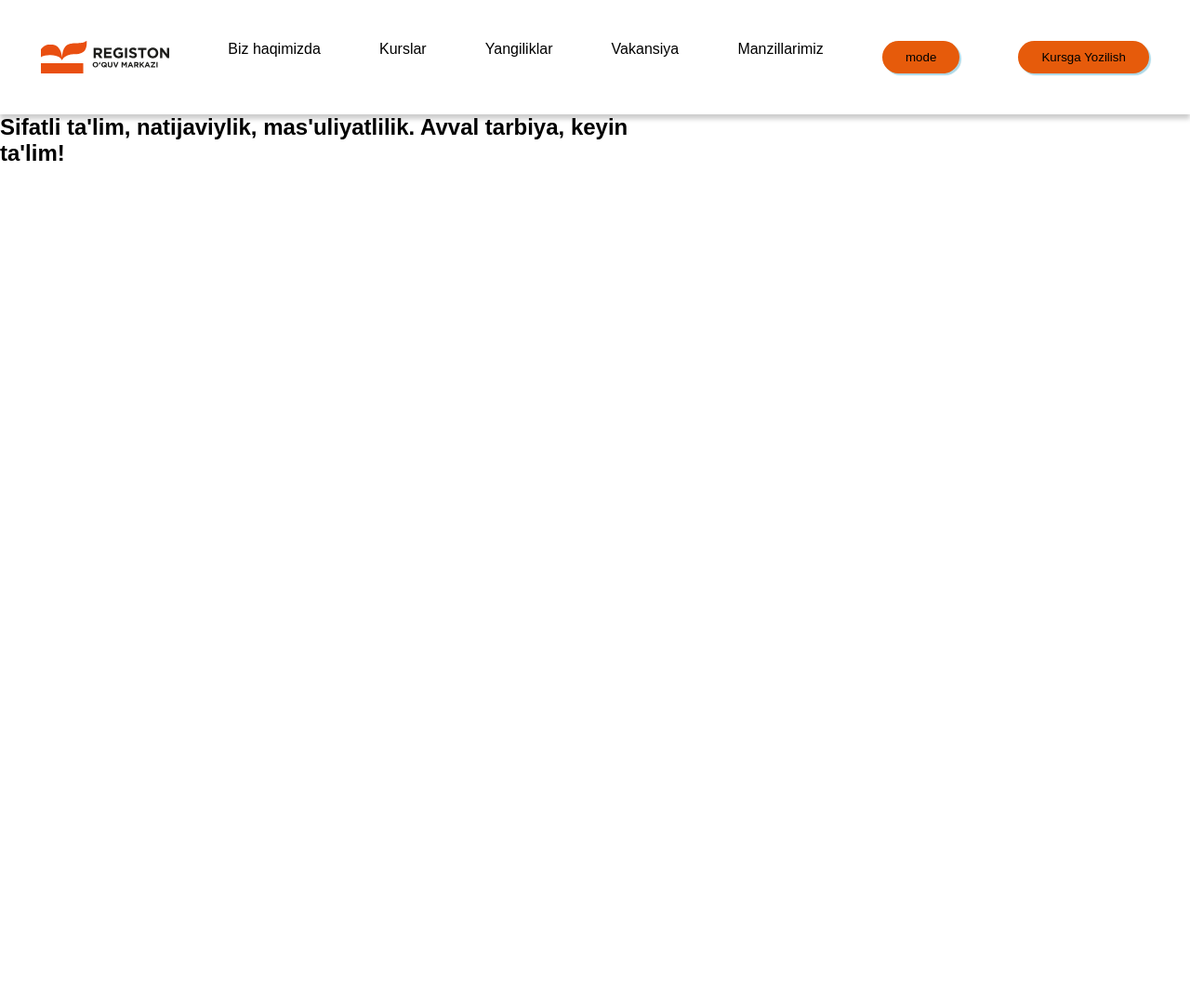
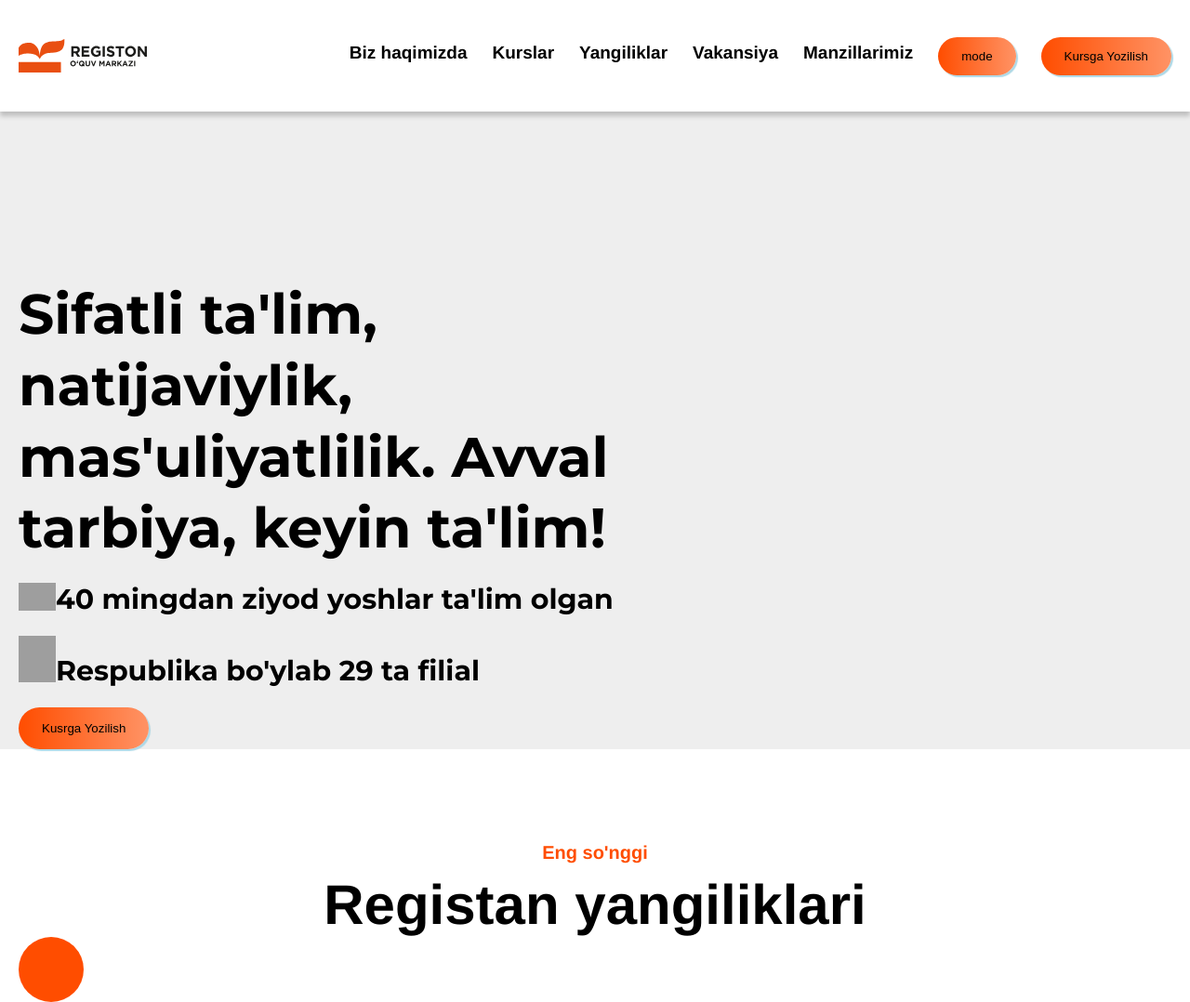
Before and after one commit to Tokhirjonn/Registan, a plain HTML site: page index.html in a window 1280 px wide. Shown: the whole page at 93% size. Before the commit the page ends 800 px from the top, so only its background shows below. Drawn offline with nearby package versions, Linux system fonts and the light colour scheme; grey boxes are pictures that could not be loaded.

Commit message:
Registon

```diff
--- a/fun.js
+++ b/fun.js
@@ -5,4 +5,4 @@ const btn = document.getElementById('themeToggle').addEventListener('click', fun
     } else {
         document.body.className = 'light-theme';
     }
-});
+})
--- a/index.html
+++ b/index.html
@@ -5,6 +5,8 @@
     <meta name="viewport" content="width=device-width, initial-scale=1.0">
     <title>Document</title>
     <link rel="stylesheet" href="./style.css">
+    <!-- swipper -->
+    <link rel="stylesheet" href="https://cdn.jsdelivr.net/npm/swiper@11/swiper-bundle.min.css" />
 </head>
 <body>
 
@@ -12,48 +14,85 @@
     <header id="head">
      <div class="container">
         <nav class="hero-head">
-            <ul class="hero-ul">
             <img class="hero-img" src=" New-logo.svg" alt="reg.logo">
-                <li>
-                    Biz haqimizda
+            <div class="nav">
+                <ul class="nav-list">
+                    <li class="list-item">
+                        <a href="#">Biz haqimizda</a>
                     </li>
 
-                <li>
-                    Kurslar
+                    <li class="list-item">
+                        <a href="#">Kurslar</a>
                     </li>
 
-                <li>
-                    Yangiliklar
+                    <li class="list-item">
+                        <a href="#">Yangiliklar</a>
                     </li>
 
-                <li>
-                    Vakansiya
+                    <li class="list-item">
+                        <a href="#">Vakansiya</a>
                     </li>
 
-                <li>
-                    Manzillarimiz
+                    <li class="list-item">
+                        <a href="#">Manzillarimiz</a>
                     </li>
                     <button id="themeToggle">mode</button>
                     <button class="hero-btn">Kursga Yozilish</button>
                 </ul>
+                </div>
         </nav>
-    </div>
     </header>
 
     <!-- secrion -->
     <main>
             <section class="main">
+            <div class="container">
+                <div>
                     <div class="title">
                         <h1>Sifatli ta'lim,
                             natijaviylik,
                             mas'uliyatlilik. Avval
                             tarbiya, keyin ta'lim!</h1>
+                            <div class="img-div">
+                                <img class="first-img" src="https://encrypted-tbn3.gstatic.com/images?q=tbn:ANd9GcSImVGc8szhGSm5Rqr1BLOUClgLtCYjWZzwB2XVvmB13oXNOspG" alt="student">
+                                <p class="discreption">40 mingdan ziyod yoshlar ta'lim olgan</p>
+                            </div>
+                            <div class="img-div">
+                                <img class="second-img" src="https://encrypted-tbn1.gstatic.com/images?q=tbn:ANd9GcSarVaLSitR-pIPU0hh3tZjhAGifrMbYUfgIDzT6lxf0fGhyWM2" alt="map">
+                                <p class="discreption"> Respublika bo'ylab 29 ta filial</p>
+                            </div>
+                        </div>
+                </div>
+
+                <!-- swipper -->
+                <!-- Swiper -->
+                <!-- <swiper-container class="mySwiper" pagination="true" pagination-clickable="true" navigation="true" space-between="30"
+                    centered-slides="true" autoplay-delay="2500" autoplay-disable-on-interaction="false">
+                    <swiper-slide><img src="https://rgn.uz/wp-content/uploads/2023/01/Frame-43.png" alt="odam1"></swiper-slide>
+                    <swiper-slide><img src="https://rgn.uz/wp-content/uploads/2023/02/Frame-44.jpg" alt="odam2"></swiper-slide>
+
+                </swiper-container> -->
+
+                <button class="btn">Kusrga Yozilish</button>
+                    </div>
+            </section>
+            <!-- yangi -->
+            <section class="mine">
+                <div class="container">
+                    <div class="texto">
+                        <h3 class="text">Eng so'nggi</h3>
+                        <h1 class="yangilik">Registan yangiliklari</h1>
+                    </div>
+                    <div class="circle"></div>
                 </div>
             </section>
 
         </main>
+    </div>
 
 
-    <script src="/fun.js"></script>
+
+    <script src="./fun.js"></script>
+    <script src="https://cdn.jsdelivr.net/npm/swiper@11/swiper-bundle.min.js"></script>
 </body>
 </html>
--- a/style.css
+++ b/style.css
@@ -1,19 +1,67 @@
+@import url('https://fonts.googleapis.com/css2?family=DM+Serif+Display&family=Montserrat:wght@400;700&display=swap');
+
 *{
     padding: 0;
     margin: 0;
     box-sizing: border-box;
 }
 
-.hero-ul{
-    display: flex;
-    justify-content: space-between;
+body{
+    background-color: rgba(240, 233, 233, 0.767);
+}
+
+ul{
     list-style: none;
-    padding: 44.14px;
     cursor: pointer;
 }
 
+a{
+    text-decoration: none;
+}
+
+.container{
+    max-width: 1300px;
+    width: 100%;
+    margin: 0 auto;
+    padding: 0 20px;
+}
+
 #head{
-     box-shadow: 0 5px 5px 0 rgba(0,0,0,0.2);
+    width: 100%;
+    height: 120px;
+    background-color: #fff;
+    display: flex;
+    align-items: center;
+    box-shadow: 0 5px 5px 0 rgba(0,0,0,0.2);
+}
+
+.hero-head{
+    display: flex;
+    justify-content: space-between;
+    align-items: center ;
+}
+
+.nav-list{
+    display: flex;
+    gap: 27px;
+}
+
+.list-item a {
+    font-size: 19px;
+    font-weight: 700;
+    color: #000000;
+    line-height: 34px;
+    transition: 0.6s;
+}
+
+.list-item:hover a{
+    color:#ff4d00;
+}
+
+.nav{
+    display: flex;
+    align-items: center;
+    gap: 35px;
 }
 
 .hero-img{
@@ -22,16 +70,27 @@
 }
 
 .hero-btn{
-    padding: 10px;
-    background-color:rgb(230, 91, 11);
-    border-radius: 50px;
-    border: 0;
+    padding: 13px;
+    border-radius: 40px;
+    background: linear-gradient(90deg, #FF4D00 0%, #FF9365 100%);
     box-shadow: 2px 2px 1px lightblue;
     padding-left: 25px;
     padding-right: 25px;
     cursor: pointer;
+    border: 0;
 }
 
+
+.btn {
+    padding: 15px;
+    border-radius: 40px;
+    background: linear-gradient(90deg, #FF4D00 0%, #FF9365 100%);
+    box-shadow: 2px 2px 1px lightblue;
+    padding-left: 25px;
+    padding-right: 25px;
+    cursor: pointer;
+    border: 0;
+}
 
 
 
@@ -54,8 +113,8 @@ body.dark-theme {
 
 #themeToggle{
     padding: 10px;
-    background-color: rgb(230, 91, 11);
-    border-radius: 50px;
+    border-radius: 40px;
+        background: linear-gradient(90deg, #FF4D00 0%, #FF9365 100%);
     border: 0;
     box-shadow: 2px 2px 1px lightblue;
     padding-left: 25px;
@@ -64,5 +123,104 @@ body.dark-theme {
 }
 
 .title{
+    font-family: "Montserrat",sans-serif;
+    font-size: 40px;
+    font-style: normal;
+    font-weight: 600;
+    line-height: 76.8px; /* 120% */
     max-width: 715px;
+    width: 100%;
 }
+
+.btn:hover{
+    background-color:linear-gradient(90dag,#ff9365 0%, #ff4d00 100%);
+}
+
+.title{
+    /* display: flex; */
+    padding-top: 180px;
+}
+
+.first-img{
+    width: 40px;
+    height: 50px;
+    display: flex;
+    padding-top: 20px;
+}
+
+.second-img{
+    width: 40px;
+    height: 50px;
+    display: flex;
+}
+
+.img-div{
+    display: flex;
+}
+
+.discreption{
+    font-size: 30px;
+}
+
+/* swipper */
+  html,
+  body {
+      position: relative;
+      height: 100%;
+  }
+
+  body {
+      background: #eee;
+      font-family: Helvetica Neue, Helvetica, Arial, sans-serif;
+      font-size: 14px;
+      color: #000;
+      margin: 0;
+      padding: 0;
+  }
+
+  .swiper-container {
+      width: 100%;
+      height: 100%;
+  }
+
+  .swiper-slide {
+      text-align: center;
+      font-size: 18px;
+      background: #fff;
+      display: flex;
+      justify-content: center;
+      align-items: center;
+  }
+
+  .swiper-slide img {
+      display: block;
+      width: 100%;
+      height: 100%;
+      object-fit: cover;
+  }
+
+  /* yangi */
+
+.mine{
+    padding-top: 100px;
+    background-color: #fff;
+}
+
+.text{
+    color: #FF4D00;
+    text-align: center;
+    font-size: 20px;
+}
+
+.yangilik{
+        font-size: 60px;
+            text-align: center;
+            padding-top: 10px;
+}
+
+.circle{
+    width: 70px;
+    height: 70px;
+    background-color: #FF4D00;
+    border-radius: 50%;
+}
```
Lines whose indentation alone changed are shown as unchanged.
